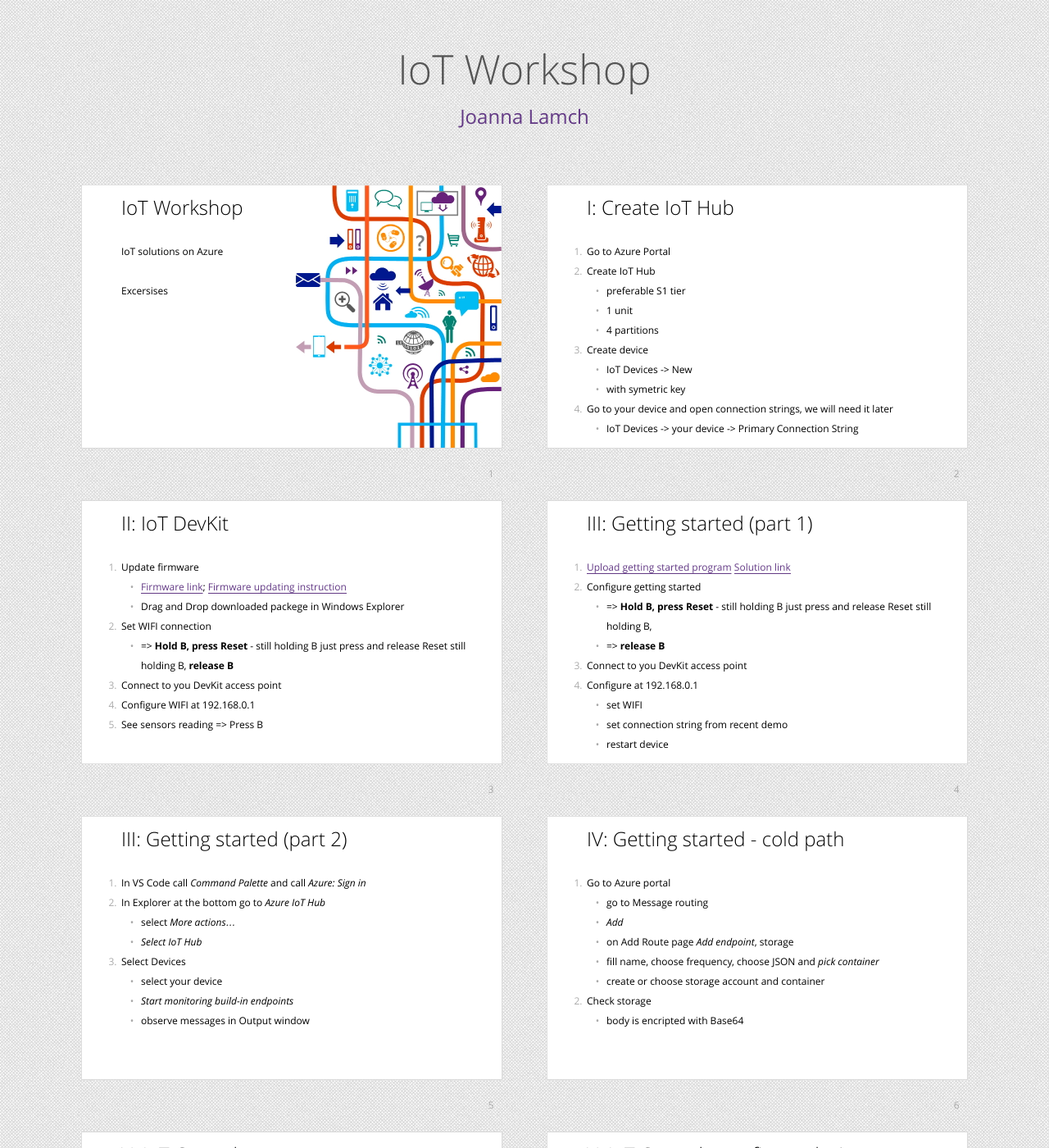
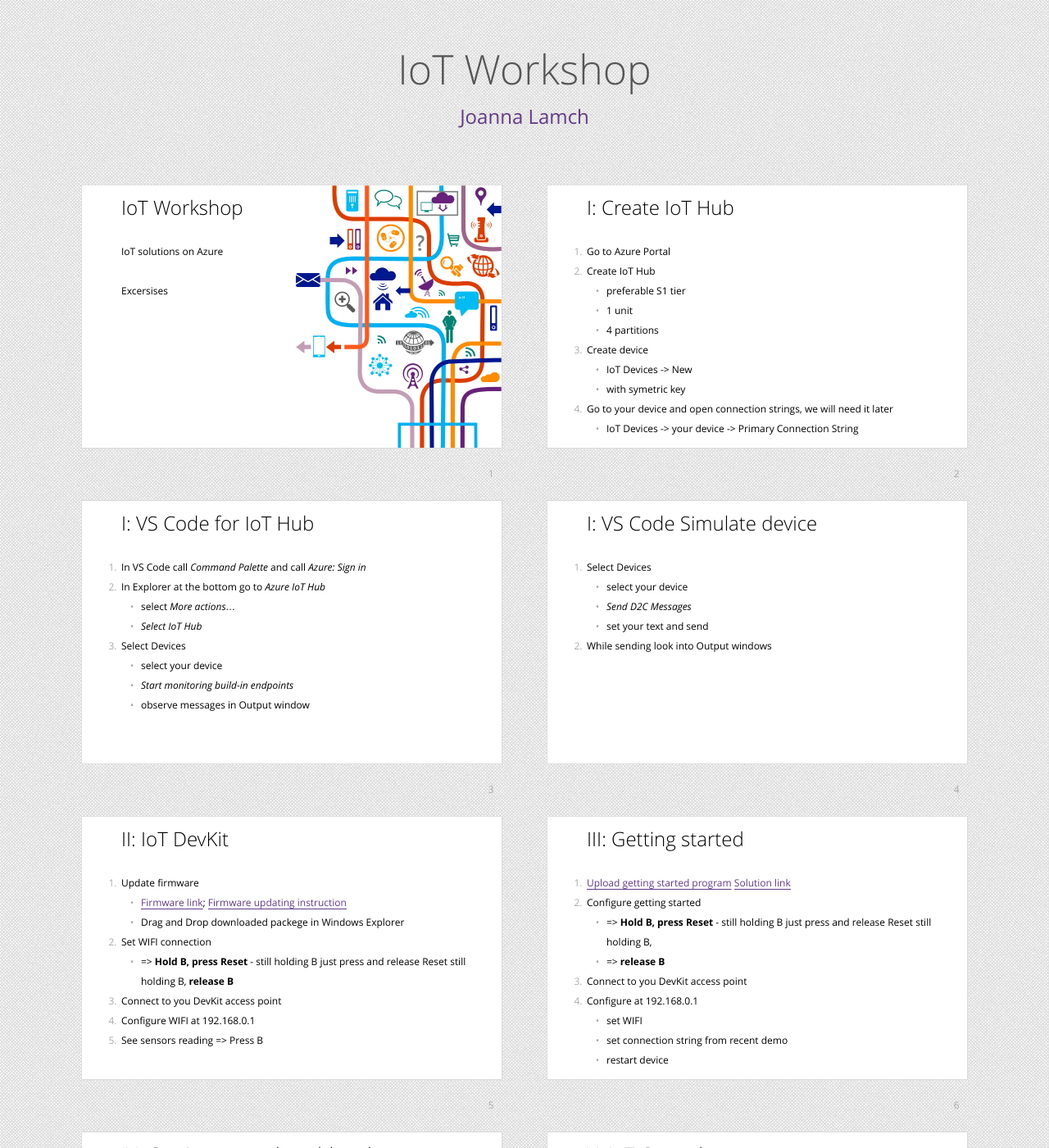
Before and after one commit to jlamch/iotexercises, a Jekyll site: the page built from index.md, in a window 1280 px wide and 1400 px high. Shown: the whole window at 82% size. Built offline with Jekyll 4.4.1, drawn with Linux system fonts in a browser that asks for light colours; our own code applies the rules of GitHub Pages for plain Markdown files.

Commit message:
some update in excersises

```diff
--- a/index.md
+++ b/index.md
@@ -54,6 +54,24 @@ style: |
 4. Go to your device and open connection strings, we will need it later
     - IoT Devices -> your device -> Primary Connection String
 
+## I: VS Code for IoT Hub
+5. In VS Code call *Command Palette* and call *Azure: Sign in*
+6. In Explorer at the bottom go to *Azure IoT Hub*
+    - select *More actions...*
+    - *Select IoT Hub*
+7. Select Devices
+    - select your device
+    - *Start monitoring build-in endpoints*
+    - observe messages in Output window
+
+## I: VS Code Simulate device
+1. Select Devices
+    - select your device
+    - *Send D2C Messages*
+    - set your text and send
+2. While sending look into Output windows
+
+
 ## II: IoT DevKit
 
 1. Update firmware
@@ -65,7 +83,7 @@ style: |
 4. Configure WIFI at 192.168.0.1
 3. See sensors reading => Press B
 
-## III: Getting started (part 1)
+## III: Getting started
 1. [Upload getting started program](https://aka.ms/devkit/prod/getstarted/latest){:target="_blank"}  [Solution link](https://docs.microsoft.com/en-us/samples/azure-samples/mxchip-iot-devkit-get-started/sample/){:target="_blank"}
 2. Configure getting started
 	- => **Hold B, press Reset** - still holding B just press and release Reset still holding B,
@@ -75,16 +93,6 @@ style: |
     - set WIFI
     - set connection string from recent demo
 	- restart device
-
-## III: Getting started (part 2)
-5. In VS Code call *Command Palette* and call *Azure: Sign in*
-6. In Explorer at the bottom go to *Azure IoT Hub*
-    - select *More actions...*
-    - *Select IoT Hub*
-7. Select Devices
-    - select your device
-    - *Start monitoring build-in endpoints*
-    - observe messages in Output window
 
 ## IV: Getting started - cold path
 1. Go to Azure portal
```
